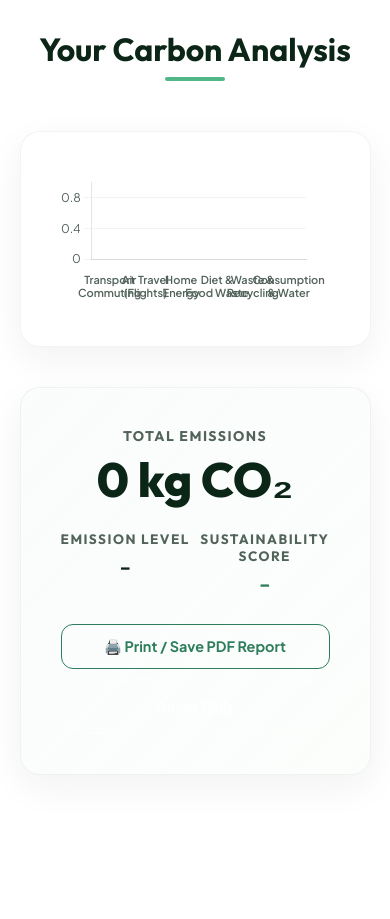
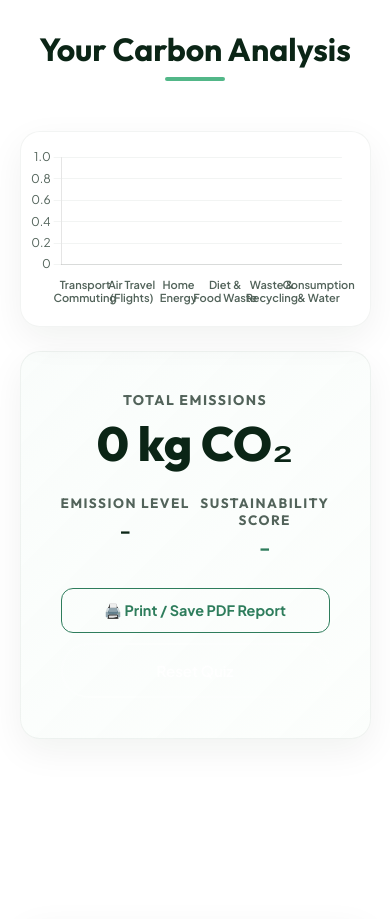
Before and after one commit to solihazanoon/Youth-for-Earth-2026, a website: page individual.html in a window 390 px wide. Shown: the part 1040-1959 px from the top of the page. Drawn offline with nearby package versions, Linux system fonts and the light colour scheme; no server answers.

Commit message:
Optimize Chart.js canvas sizing and padding for mobile viewports

```diff
--- a/style.css
+++ b/style.css
@@ -519,6 +519,7 @@ form select:focus {
     align-items: center;
     justify-content: center;
     height: 480px;
+    position: relative;
 }
 
 .individual-result-card, .institution-result-card {
@@ -995,15 +996,19 @@ canvas {
 @media (max-width: 992px) {
     .individual-result-box, .institution-result-box {
         flex-direction: column;
+        gap: 24px;
     }
 
     .individual-chart-card, .institution-chart-card {
-        width: 100%;
-        height: 420px;
+        width: 100% !important;
+        min-width: 0 !important;
+        height: 380px;
+        padding: 24px;
     }
 
     .individual-result-card, .institution-result-card {
-        width: 100%;
+        width: 100% !important;
+        min-width: 0 !important;
     }
 }
 
@@ -1194,6 +1199,11 @@ canvas {
         padding: 30px 20px;
     }
 
+    .individual-chart-card, .institution-chart-card {
+        height: 300px;
+        padding: 15px 10px;
+    }
+
     .kashmir-image-card, .world-image-card {
         width: 100%;
         margin: 0 auto 20px auto;
```
